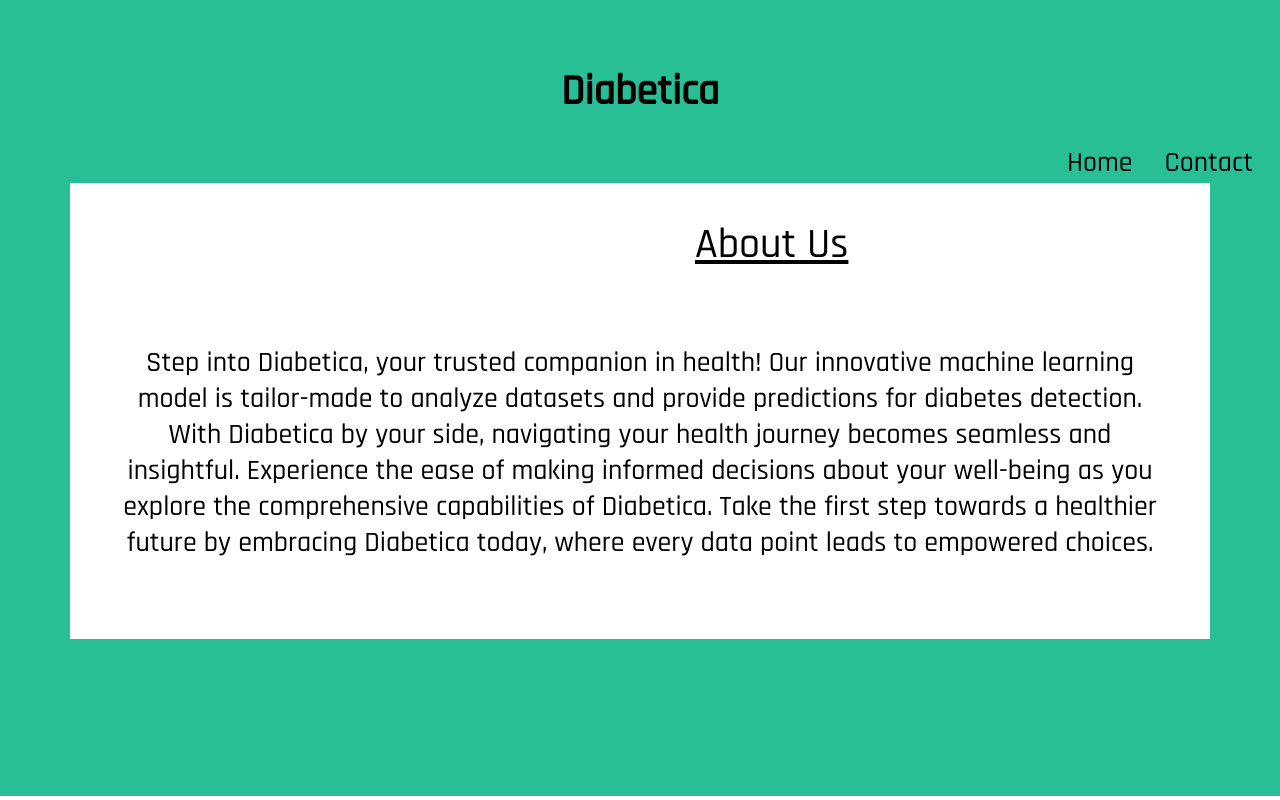
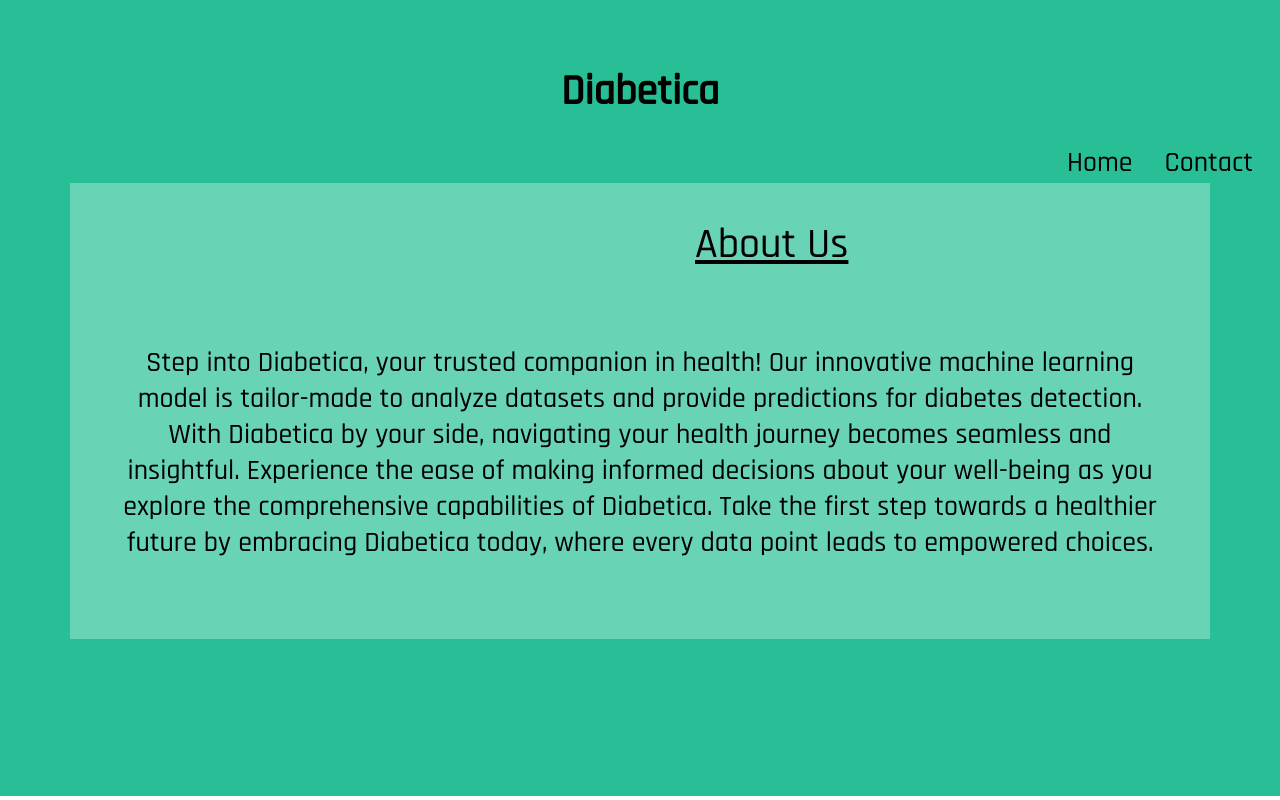
Before and after one commit to arbasil05/Diabetica---final, a Django app: page /about in a window 1280 px wide. Run offline with Django 4.2, Linux system fonts and the light colour scheme.

Commit message:
about and contact page mod

```diff
--- a/myproj/model/templates/about.html
+++ b/myproj/model/templates/about.html
@@ -35,7 +35,7 @@
         }
 
         .section1 {
-            background-color: white;
+            background-color: rgb(255,255,255,0.3);
             /* width: 100%; */
             /* min-height: inherit; */
             margin-bottom: 8rem;
--- a/myproj/model/templates/aboutstyle.css
+++ b/myproj/model/templates/aboutstyle.css
@@ -27,7 +27,7 @@ body{
     /* min-height: inherit; */
     margin-bottom: 8rem;
     /* height: ; */
-    width: 100%;
+    /* width: 100%; */
 }
 .section1 h2{
     margin-left: 625px;
```
